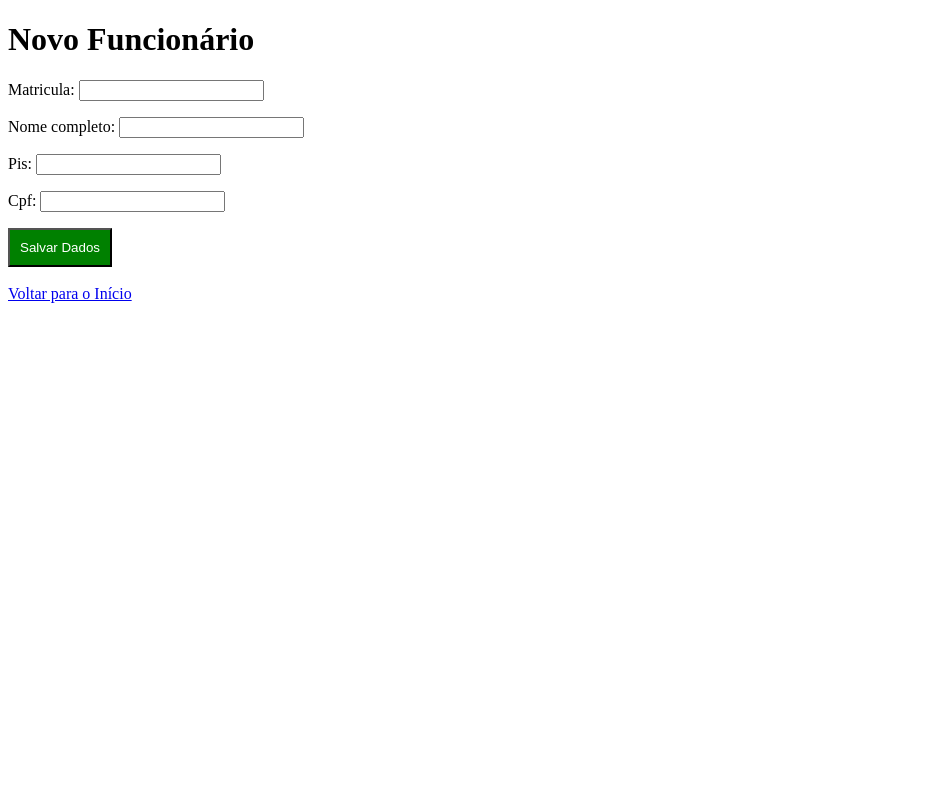
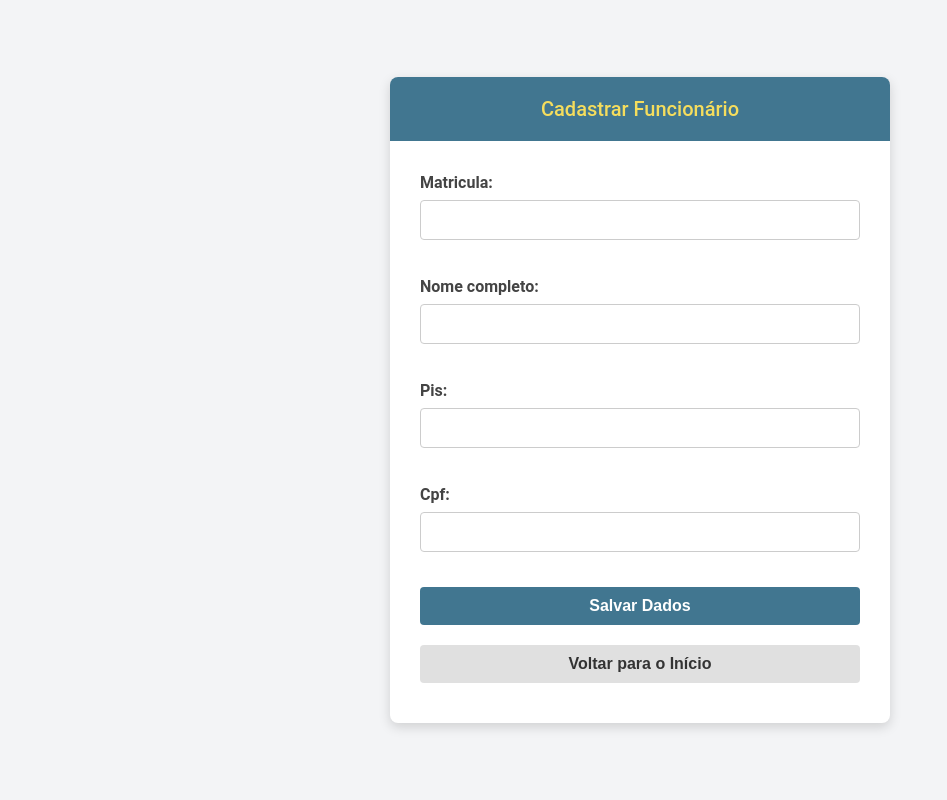
Before and after one commit to emanuelsantos953/conversor-afd, a Django app: page /cadastrar/ in a window 1280 px wide. Shown: the whole page, without its empty margins (0-947 px from the left). Run offline with Django 5.2, Linux system fonts and the light colour scheme.

Commit message:
Adicionando estilo CSS e atualizando botão da página inicial

```diff
--- /dev/null
+++ b/core/static/css/style.css
@@ -0,0 +1,99 @@
+/* Reset básico */
+* {
+    box-sizing: border-box;
+    margin: 0;
+    padding: 0;
+}
+
+body {
+    font-family: 'Roboto', 'Segoe UI', sans-serif;
+    background-color: #f3f4f6; /* Fundo cinza bem claro */
+    display: flex;
+    justify-content: center;
+    align-items: center;
+    min-height: 100vh;
+    color: #333;
+}
+
+/* O "Card" principal que vai segurar o conteúdo */
+.card {
+    background-color: #ffffff;
+    border-radius: 8px;
+    box-shadow: 0 4px 12px rgba(0, 0, 0, 0.15);
+    width: 100%;
+    max-width: 500px;
+    overflow: hidden;
+}
+
+/* Cabeçalho Teal (Azul do Django) com texto Amarelo Creme */
+.card-header {
+    background-color: #417690;
+    color: #f5dd5d;
+    padding: 20px;
+    text-align: center;
+    font-size: 20px;
+    font-weight: 500;
+}
+
+/* Corpo do Card */
+.card-body {
+    padding: 30px;
+}
+
+.card-body p {
+    margin-bottom: 20px;
+    color: #555;
+    line-height: 1.5;
+}
+
+/* Estilo para os campos de formulário gerados pelo Django */
+.card-body p label {
+    display: block;
+    margin-bottom: 5px;
+    font-weight: bold;
+    color: #444;
+}
+
+.card-body input[type="text"] {
+    width: 100%;
+    padding: 10px;
+    margin-bottom: 15px;
+    border: 1px solid #ccc;
+    border-radius: 4px;
+    font-size: 16px;
+}
+
+/* Botões */
+.btn {
+    display: inline-block;
+    padding: 10px 20px;
+    font-size: 16px;
+    font-weight: bold;
+    text-align: center;
+    text-decoration: none;
+    border-radius: 4px;
+    border: none;
+    cursor: pointer;
+    transition: background-color 0.3s;
+    width: 100%;
+    margin-bottom: 10px;
+}
+
+.btn-primary {
+    background-color: #417690;
+    color: white;
+}
+
+.btn-primary:hover {
+    background-color: #315a6e;
+}
+
+.btn-secondary {
+    background-color: #e0e0e0;
+    color: #333;
+    margin-top: 10px;
+}
+
+.btn-secondary:hover {
+    background-color: #d0d0d0;
+}
--- a/core/templates/core/cadastrar.html
+++ b/core/templates/core/cadastrar.html
@@ -1,17 +1,26 @@
+{% load static %}
 <!DOCTYPE html>
-<html>
+<html lang="pt-br">
 <head>
-    <title>Cadastro de Funcionário</title>
+    <meta charset="UTF-8">
+    <title>Cadastro - Sistema AFD</title>
+    <link rel="stylesheet" href="{% static 'css/style.css' %}">
 </head>
 <body>
-    <h1>Novo Funcionário</h1>
-
-    <form method="POST">
-        {% csrf_token %} {{ form.as_p }}
-        <button type="submit" style="padding: 10px; background-color: green; color: white;">Salvar Dados</button>
-    </form>
-
-    <br>
-    <a href="{% url 'home' %}">Voltar para o Início</a>
+    <div class="card">
+        <div class="card-header">
+            Cadastrar Funcionário
+        </div>
+        <div class="card-body">
+            <form method="POST">
+                {% csrf_token %}
+                {{ form.as_p }}
+                <button type="submit" class="btn btn-primary">Salvar Dados</button>
+            </form>
+            <a href="{% url 'home' %}" style="text-decoration: none;">
+                <button class="btn btn-secondary">Voltar para o Início</button>
+            </a>
+        </div>
+    </div>
 </body>
 </html>
```
Also changed, not shown: core/templates/core/home.html (+15 -7 lines).
